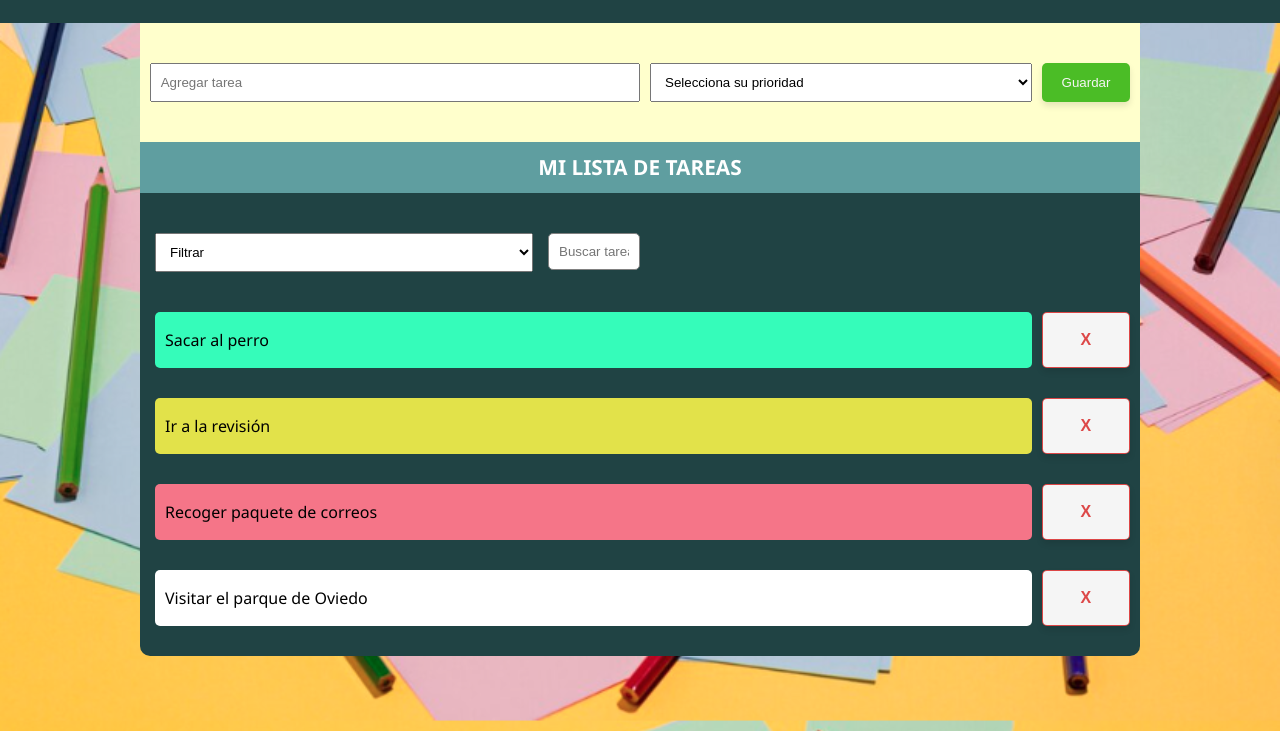
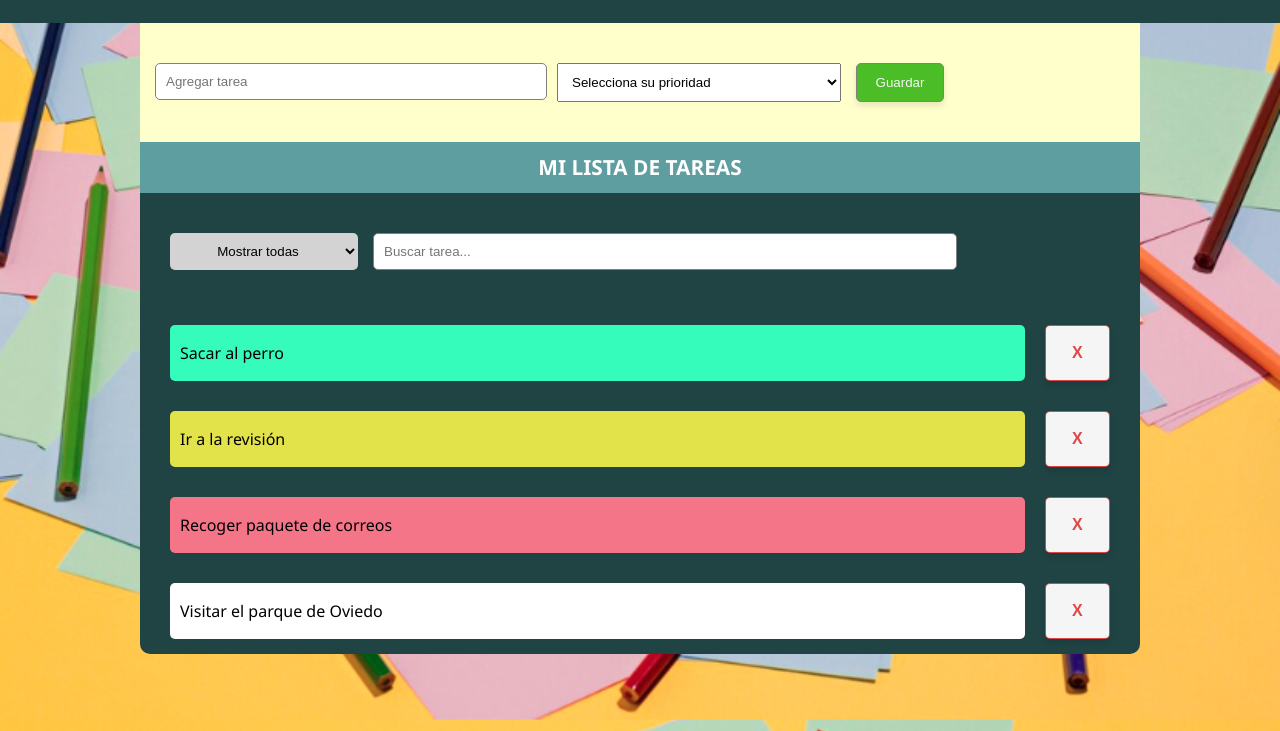
Before and after one commit to Sonia-Flores/listaDeTareas, a plain HTML site: page index.html in a window 1280 px wide. Shown: the part 69-800 px from the top of the page. Drawn offline with Linux system fonts and the light colour scheme; some packages are replaced by stand-ins of ours; a script that the page names is missing.

Commit message:
Filtro de buscador en tiempo real y por prioridad funcionando

```diff
--- a/css/style.css
+++ b/css/style.css
@@ -14,15 +14,26 @@ body {
   border-radius: 10px;
 }
 #task {
-  width: calc(50% - 10px);
+  width: calc(80% - 10px);
   margin-left: 5px;
   padding: 10px;
   border-radius: 5px;
   border: 1px solid grey;
 }
-select {
+#selectPriority {
   padding: 10px;
-  width: calc(40% - 10px);
+  width: calc(30% - 10px);
+}
+
+#filterPriority{
+  border:none;
+  border-radius: 5px;
+  text-align: center;
+  background-color: lightgrey;
+  width: 20%;
+}
+#taskSearch{
+  width:calc(80% - 10px)
 }
 header {
   background-color: rgb(32, 67, 68);
@@ -37,17 +48,24 @@ header {
   background-color: #ffffcc;
   display: flex;
   flex-wrap: wrap;
-  gap: 10px;
+  gap: 15px;
   padding: 40px 10px;
 
-  & #inputCreateTask {
-    width: 50%;
+  & div {
+    width: 40%;
+
+    & input{
+      width: 100%;
+      margin-left: 5px;
+      padding: 10px;
+      border-radius: 5px;
+      border: 1px solid grey;
+    }
   }
   & #create {
     width: calc(10% - 10px);
-
     border-radius: 5px;
-    border: none;
+    border: 1px solid grey;
     cursor: pointer;
     background-color: #4bbd26;
     color: whitesmoke;
@@ -79,24 +97,23 @@ section#filters {
   display: flex;
   flex-wrap: wrap;
   column-gap: 10px;
-  padding: 40px 15px;
+  padding: 40px 30px;
 }
 
 section#taskList div {
   display: flex;
   flex-wrap: wrap;
-  column-gap: 10px;
-  padding-left: 15px;
-  padding-bottom: 30px;
+  column-gap: 20px;
+ padding: 15px 30px;
   word-wrap: break-word;
 
   & p {
-    width: calc(90% - 10px);
+    width: calc(92% - 10px);
     padding: 20px 10px;
     border-radius: 5px;
   }
   & button {
-    width: calc(10% - 10px);
+    width: calc(8% - 10px);
     padding: 10px 15px;
     font-size: 1rem;
     font-weight: bold;
@@ -118,15 +135,15 @@ section#taskList div {
     }
   }
 }
-p.urgent {
+.urgent {
   background-color: rgb(245, 117, 136);
 }
-p.daily {
+.daily {
   background-color: rgb(53, 252, 186);
 }
-p.monthly {
+.monthly {
   background-color: rgb(226, 226, 74);
 }
-p.noPriority {
+.noPriority {
   background-color: white;
 }
--- a/index.html
+++ b/index.html
@@ -11,18 +11,18 @@
     <header>
       <h1>TO-DO APP</h1>
     </header>
-    <div class="wrapper">
-
-      <main>
+    <main>
+      <div class="wrapper">
         <section id="new">
           <form id="createTaskForm">
+           <div class="add">
             <input
-              type="text"
-              id="inputCreateTask"
-              name="inputCreateTask"
-              placeholder="  Agregar tarea"
-            />
-            <select id="selectPriority">
+            type="text"
+            id="inputCreateTask"
+            name="inputCreateTask"
+            placeholder="Agregar tarea"/>
+           </div>
+            <select id="selectPriority" name="selectPriority">
               <option value="" selected>Selecciona su prioridad</option>
               <option value="urgent">Urgente</option>
               <option value="daily">Diaria</option>
@@ -34,7 +34,8 @@
         <h2 class="myTask">MI LISTA DE TAREAS</h2>
         <section id="filters">
           <select id="filterPriority">
-            <option value="">Filtrar</option>
+            <option value="" selected>Mostrar todas</option>
+            <option value="noPriority">Sin prioridad</option>
             <option value="urgent">Urgente</option>
             <option value="daily">Diaria</option>
             <option value="monthly">Mensual</option>
@@ -48,8 +49,7 @@
             />
           </form>
         </section>
-        <section id="taskList">
-        </section>
+        <section id="taskList"></section>
       </main>
       <footer></footer>
     </div>
--- a/js/listaTareas.js
+++ b/js/listaTareas.js
@@ -1,29 +1,27 @@
 // Selecciona el formulario para crear nuevas tareas.
 const formNewTask = document.querySelector("#createTaskForm");
-// Selecciona el input para ingresar la descripción de la nueva tarea.
-const inputCreateTask = document.querySelector("#inputCreateTask");
-// Selecciona el select para elegir la prioridad de la nueva tarea.
-const selectPriority = document.querySelector("#selectPriority");
 // Selecciona la sección donde se listarán las tareas.
 const sectiontaskList = document.querySelector("#taskList");
+// Selecciona el buscador en tiempo real
+const formTaskSearch = document.querySelector("#taskSearch");
+// Selecciona el select para filtrar por prioridad
+const filterPriority = document.querySelector("#filterPriority");
 
-/**
- * TODO Evitar que el texto desborde de la tarea
- */
 
 // Variable para controlar el ID único de las nuevas tareas.
 let miId = 101;
 
+//CREAR UNA NUEVA TAREA
+
 /**
- * ! Display a message to the user using SweetAlert2 based on the type of message.
- * @param {string} typeMsg - The type of message to be displayed. Can be "taskOk", "taskEmpty", or "taskDelete".
- * @param {string} message - The main message to be displayed to the user.
- * @returns {void} - The function does not return a value but triggers a SweetAlert2 modal.
- * ? "taskOk" shows a success message
- * ? "taskEmpty" warns the user about the need to enter a task description.
- * ? "taskDelete" informs the user that a task has been successfully deleted.
- *  TODO: Consider adding more case types for different notifications.
- * ? Example usage: displayMsg("taskOk", "New task added successfully");
+ * ! Muestra un mensaje al usuario usando SweetAlert2 basado en el tipo de mensaje.
+ * @param {string} typeMsg - El tipo de mensaje a mostrar. Puede ser "taskOk", "taskEmpty" o "taskDelete".
+ * @param {string} message - El mensaje principal a mostrar al usuario.
+ * @returns {void} - La función no devuelve un valor pero activa un modal de SweetAlert2.
+ * ? "taskOk" muestra un mensaje de éxito
+ * ? "taskEmpty" advierte al usuario sobre la necesidad de ingresar una descripción de la tarea.
+ * ? "taskDelete" informa al usuario que una tarea ha sido eliminada con éxito.
+ * ? Ejemplo de uso: displayMsg("taskOk", "Nueva tarea añadida con éxito");
  */
 const displayMsg = (typeMsg, message) => {
   switch (typeMsg) {
@@ -56,8 +54,8 @@ const displayMsg = (typeMsg, message) => {
  */
 const keepTask = (newTask) => {
   if (newTask.description !== "") {
+    taskArray.push(newTask);
     miId++;
-    taskArray.push(task);
     return {
       success: true,
       message: "Nueva tarea añadida!",
@@ -104,6 +102,7 @@ const printOneTask = (task, dom) => {
   if (task.priority !== "") {
     p.classList.add(task.priority);
   } else {
+    task.priority = "noPriority";
     p.classList.add("noPriority");
   }
   div.append(p, button);
@@ -119,9 +118,10 @@ const getDataForm = (event) => {
 
   const newTask = {
     id: miId,
-    description: inputCreateTask.value,
-    priority: selectPriority.value,
+    description: event.target.inputCreateTask.value,
+    priority: event.target.selectPriority.value,
   };
+
   const response = keepTask(newTask);
   if (response.success) {
     printOneTask(newTask, sectiontaskList);
@@ -140,10 +140,40 @@ const getDataForm = (event) => {
  * ? Cada objeto tarea dentro de la lista debe tener un formato específico que la función `printOneTask` pueda procesar, usualmente incluyendo propiedades como `id`, `description`, y `priority`.
  */
 function printAllTask(lista, domElement) {
-  lista.forEach(item => printOneTask(item, domElement))
+  sectiontaskList.innerHTML = "";
+  lista.forEach((item) => printOneTask(item, domElement));
 }
 
-printAllTask(taskArray, sectiontaskList)
+printAllTask(taskArray, sectiontaskList);
 
 // ! Añade un event listener al formulario para crear nuevas tareas al enviar el formulario.
 formNewTask.addEventListener("submit", getDataForm);
+
+//FIlTRAR LAS TAREAS
+
+
+
+const getDataFilterPriority = (event) => {
+  console.log(event.target.value);
+
+  event.preventDefault();
+  let priority = event.target.value;
+
+  if (event.target.value !== "") {
+    let filterlist = taskArray.filter((task) => task.priority === priority);
+    printAllTask(filterlist, sectiontaskList);
+  } else {
+    printAllTask(taskArray, sectiontaskList);
+  }
+};
+filterPriority.addEventListener("change", getDataFilterPriority);
+
+const filterSearch = (event) => {
+  const filterList = taskArray.filter((task) => {
+    return task.description
+      .toLowerCase()
+      .startsWith(event.target.value.toLowerCase());
+  });
+  printAllTask(filterList, sectiontaskList);
+};
+formTaskSearch.addEventListener("input", filterSearch);
```
